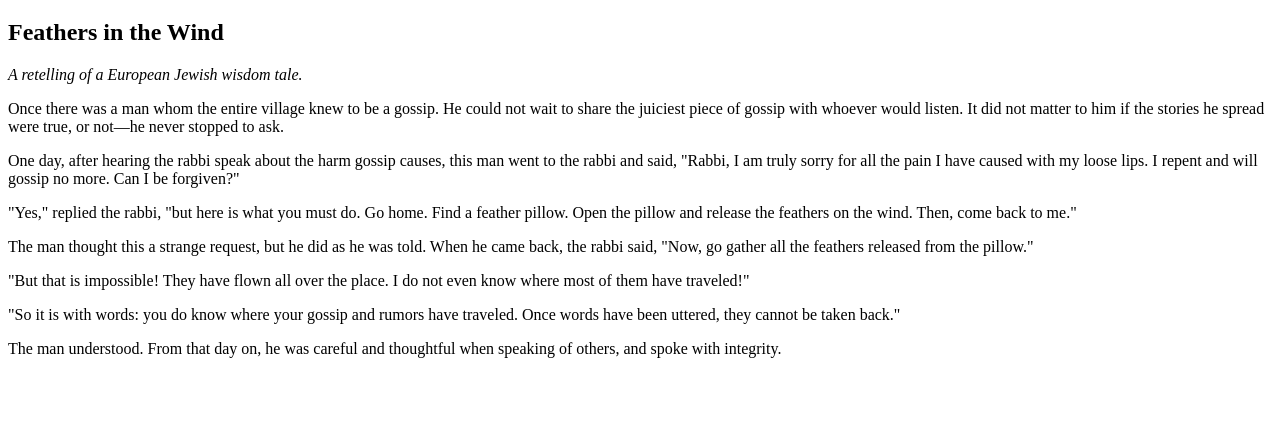
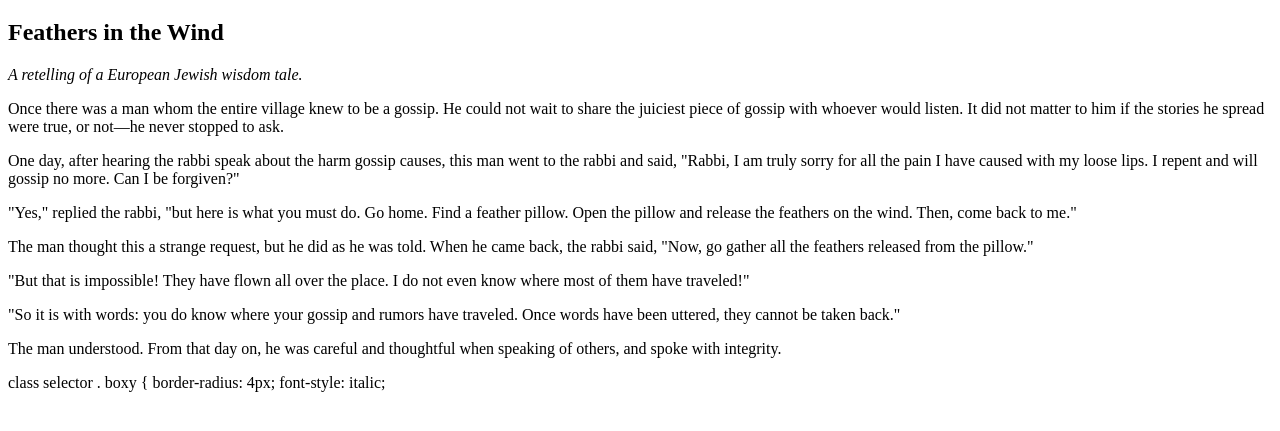
Before and after one commit to appacademy/practice-for-prepwork-css-stylings, a plain HTML site: page index.html in a window 1280 px wide. Shown: the part 61-492 px from the top of the page. Drawn offline with Linux system fonts and the light colour scheme.

Commit message:
Update index.html

```diff
--- a/index.html
+++ b/index.html
@@ -12,7 +12,7 @@
 <div class="page">
     <div class="content">
         <div class="story-box">
-            <h2>Feathers in the Wind</h2>
+          <h2>Feathers in the Wind</h2>
             <p><em>A retelling of a European Jewish wisdom tale.</em></p>
 
             <p>Once there was a man whom the entire village knew to be a gossip.
@@ -38,9 +38,14 @@
                 thoughtful when speaking of others, and spoke with
                 integrity.</p>
         </div>
+        <div>
+            class selector . boxy {
+            border-radius: 4px;
+            font-style: italic;
+
     </div>
     <div class="logo">
-    </div>
+
 </div>
 </body>
 </html>
```
